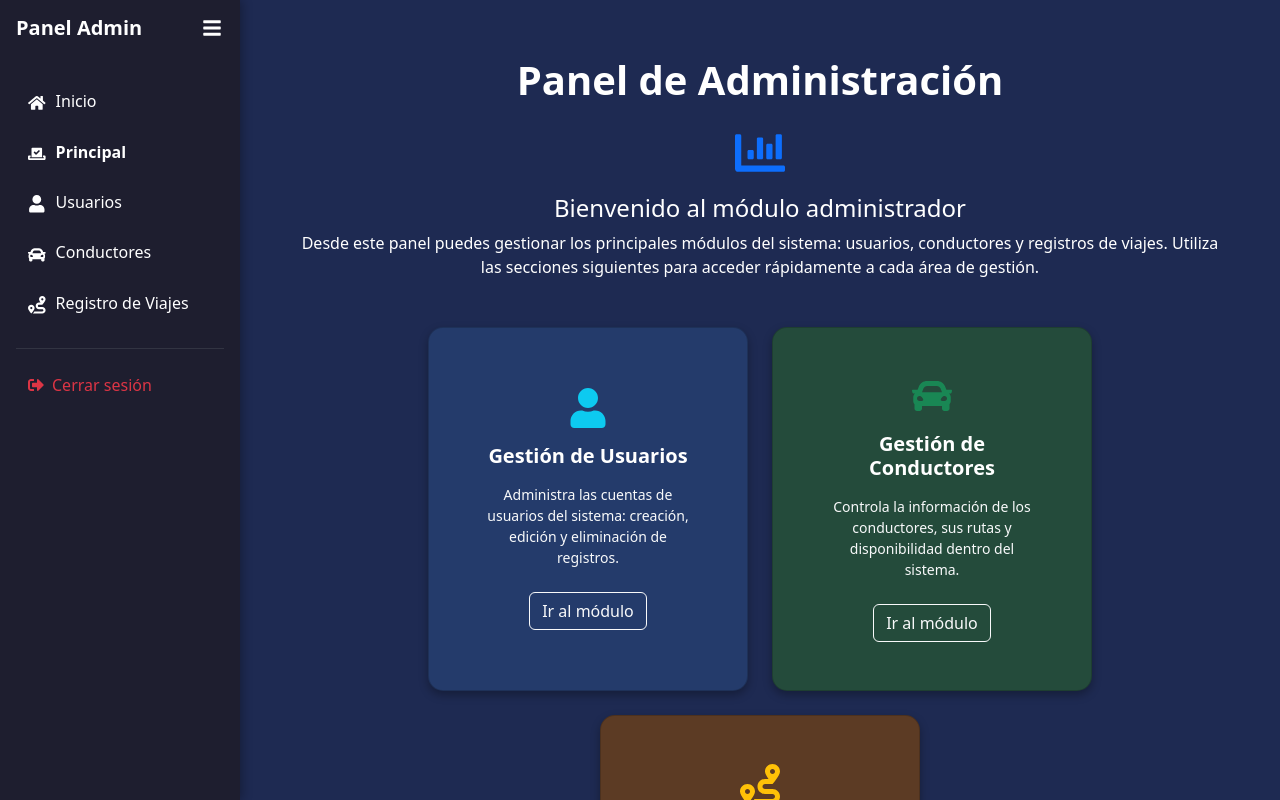
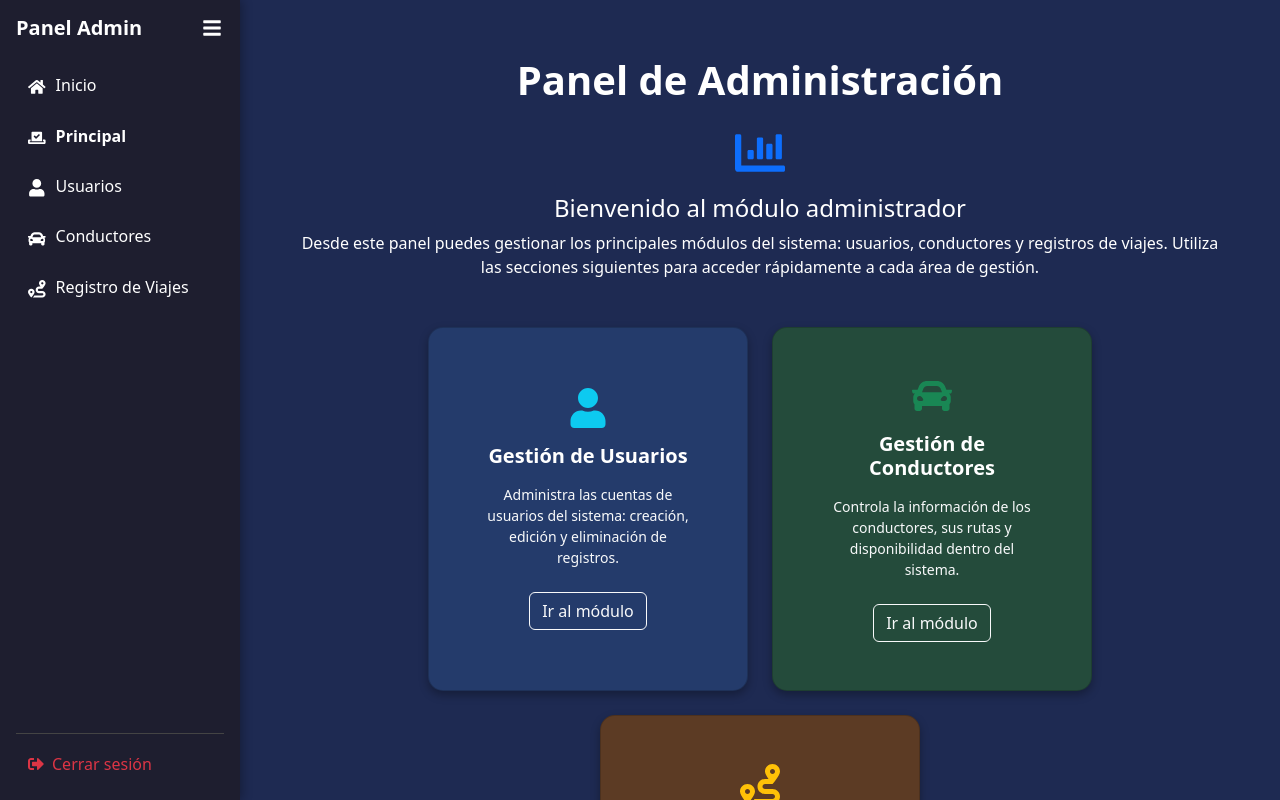
Before and after one commit to P1erosebas8/SistemaRutasprime_frontend, a React (Vite) app: page /DashBoardPrincipal in a window 1280 px wide. Shown: the top 800 px of the page. Built offline with nearby package versions, Linux system fonts and the light colour scheme; sample sign-in values are in the browser's storage.

Commit message:
modifique el panel admin

```diff
--- a/src/components/SidebarAdmin.jsx
+++ b/src/components/SidebarAdmin.jsx
@@ -35,8 +35,13 @@ function SidebarAdmin({ isOpen, setIsOpen }) {
         overflow: "hidden",
         boxShadow: "2px 0 10px rgba(0,0,0,0.3)",
         zIndex: 1000,
+        display: "flex",
+        flexDirection: "column",
+        justifyContent: "space-between",
       }}
     >
+      {/* Contenedor superior */}
+      <div>
         <div
           className={`d-flex align-items-center ${
             isOpen ? "justify-content-between" : "justify-content-center"
@@ -102,9 +107,9 @@ function SidebarAdmin({ isOpen, setIsOpen }) {
               </span>
             </NavLink>
           ))}
-
-        <hr className="text-secondary w-100" />
-
+        </Nav>
+      </div>
+      <div style={{ borderTop: "1px solid #444", paddingTop: "10px" }}>
         <Nav.Link
           onClick={handleLogout}
           className={`text-danger d-flex align-items-center ${
@@ -117,7 +122,7 @@ function SidebarAdmin({ isOpen, setIsOpen }) {
         >
           <FaSignOutAlt className="me-2" /> {isOpen && "Cerrar sesión"}
         </Nav.Link>
-      </Nav>
+      </div>
 
       <style>
         {`
```
Lines whose indentation alone changed are shown as unchanged.
